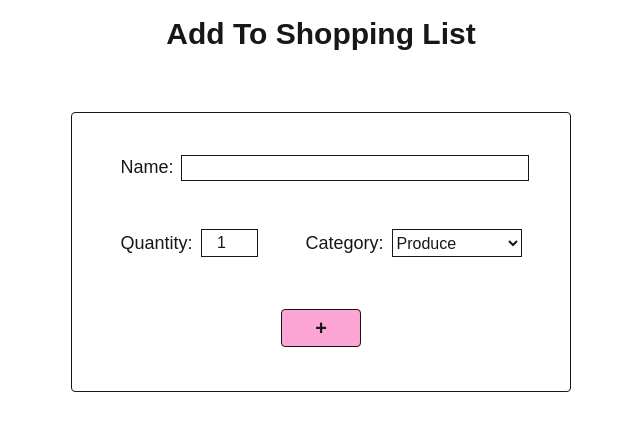
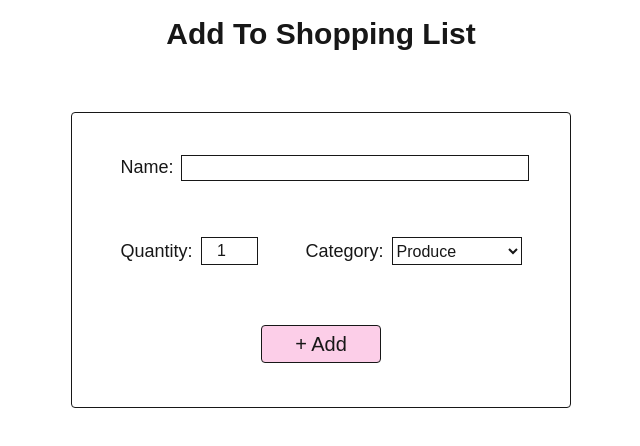
Before and after one commit to verityboyd/cprg306-assignments, a Next.js app: page /week-5 in a window 1280 px wide. Shown: the top 446 px of the page, without its empty margins (319-959 px from the left). Built offline with nearby package versions, Linux system fonts and the light colour scheme.

Commit message:
tweaked styling and added hover state for button

```diff
--- a/app/week-5/NewItem.js
+++ b/app/week-5/NewItem.js
@@ -17,12 +17,9 @@ export default function NewItem() {
   }
   return (
     <section className="m-15 p-10 border rounded">
-      <form onSubmit={handleSubmit}>
+      <form onSubmit={handleSubmit} className="flex flex-col gap-2">
         <div className="pb-10">
-          <label
-            className="w-full p-2 rounded-md text-lg font-medium"
-            htmlFor="name"
-          >
+          <label className="p-2 rounded-md text-lg font-medium" htmlFor="name">
             Name:
           </label>
           <input
@@ -34,7 +31,7 @@ export default function NewItem() {
             required
           />
         </div>
-        <div className="flex gap-2 w-full p-2 rounded-md">
+        <div className="flex flex-row gap-2 p-2 rounded-md">
           <label className="text-lg font-medium" htmlFor="quantity">
             Quantity:
           </label>
@@ -60,21 +57,21 @@ export default function NewItem() {
             <option value="dairy">Dairy</option>
             <option value="bakery">Bakery</option>
             <option value="meat">Meat</option>
-            <option value="frozenFoods">Frozen Foods</option>
-            <option value="cannedGoods">Canned Goods</option>
-            <option value="dryGoods">Dry Goods</option>
+            <option value="frozen foods">Frozen Foods</option>
+            <option value="canned goods">Canned Goods</option>
+            <option value="dry goods">Dry Goods</option>
             <option value="beverages">Beverages</option>
             <option value="snacks">Snacks</option>
             <option value="household">Household</option>
             <option value="other">Other</option>
           </select>
         </div>
-        <div className="flex flex-col items-center pt-10">
+        <div className="flex justify-center pt-10">
           <button
-            className="w-20 m-1 p-1 border rounded text-xl font-bold bg-pink-300"
+            className="w-30 m-1 p-1 border rounded text-xl font-medium bg-pink-200 hover:bg-pink-400"
             type="submit"
           >
-            +
+            + Add
           </button>
         </div>
       </form>
```
